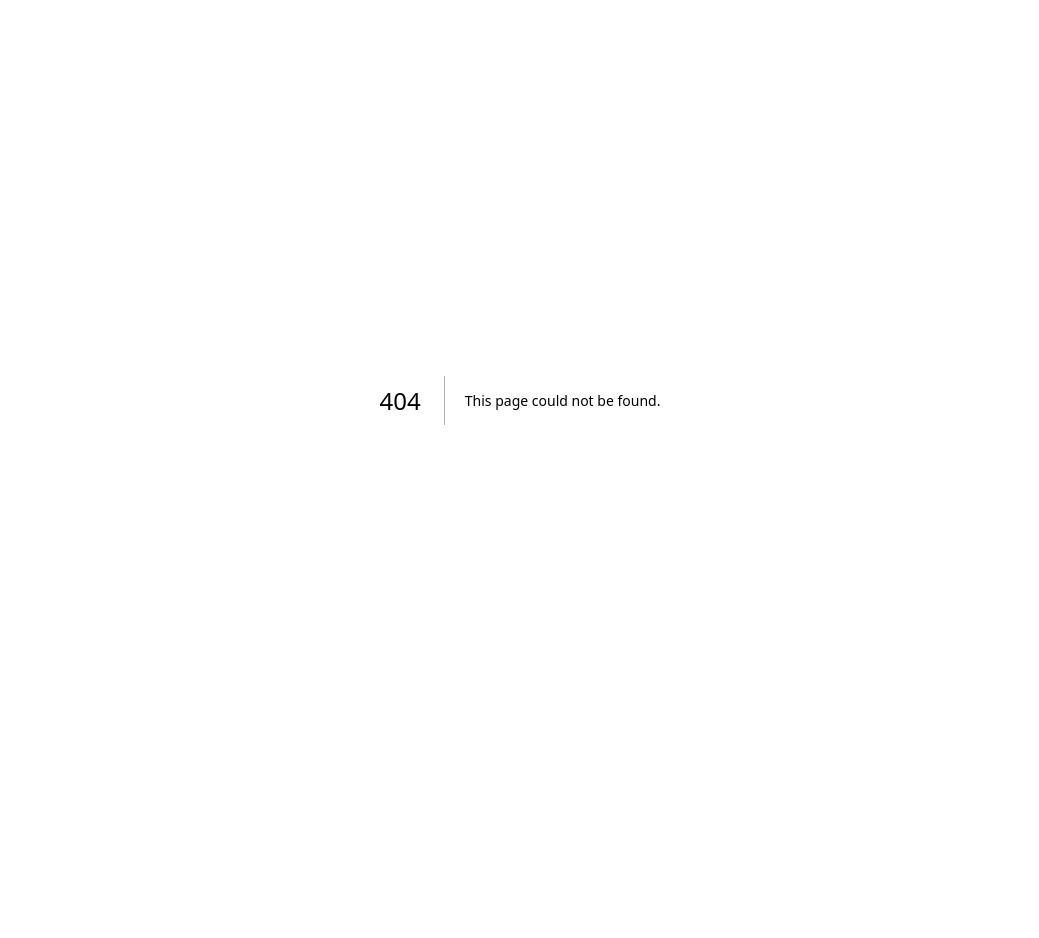
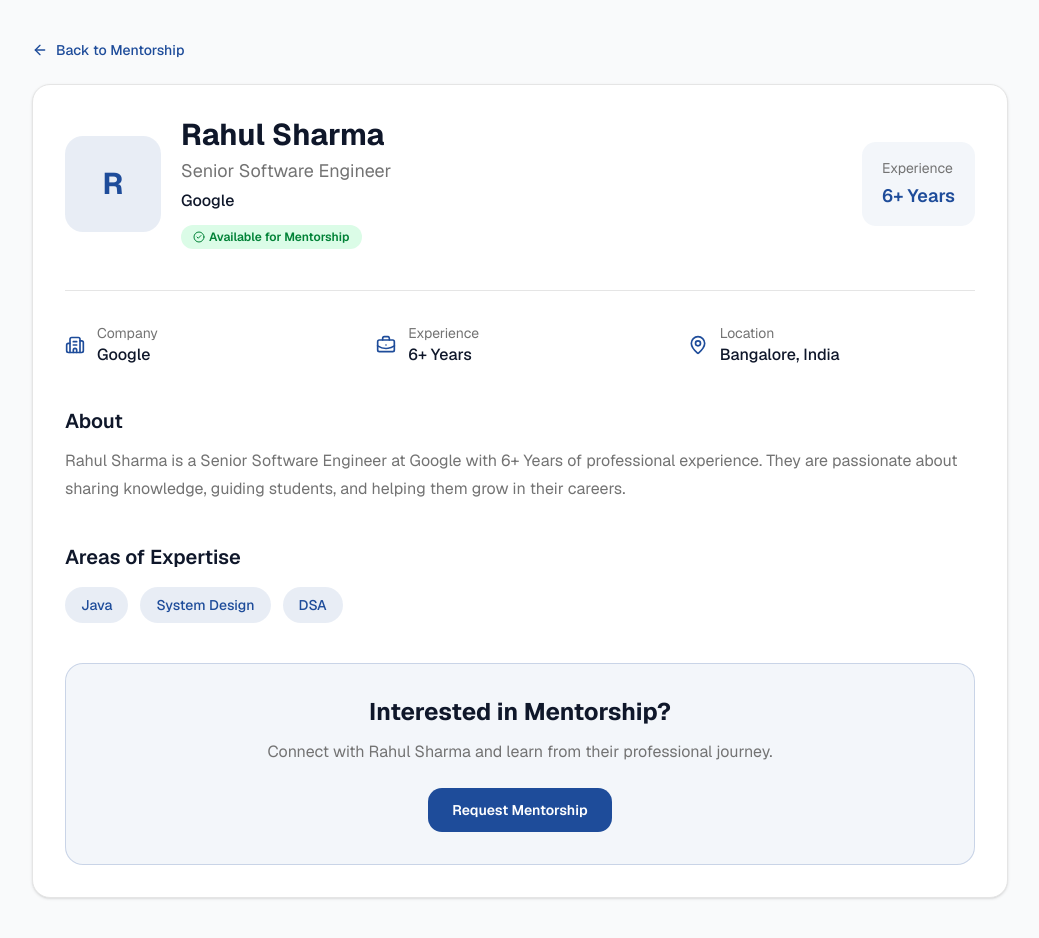
Before and after one commit to kraayush952-dotcom/smart-alumni-placement-portal, a Next.js app in the folder frontend/: page /student/mentorship/1 in a window 1280 px wide. Before the commit this address had no page. Shown: the whole page, without its empty margins (120-1159 px from the left). Before the commit the page ends 800 px from the top, so only its background shows below. Built offline with nearby package versions, Linux system fonts and the light colour scheme.

Commit message:
feat(mentorship): implement mentor profile

```diff
--- /dev/null
+++ b/frontend/app/student/mentorship/[id]/page.tsx
@@ -0,0 +1,185 @@
+import Link from "next/link";
+import { notFound } from "next/navigation";
+import {
+  ArrowLeft,
+  BriefcaseBusiness,
+  Building2,
+  CheckCircle2,
+  MapPin,
+} from "lucide-react";
+
+import { mentors } from "@/data/mentors";
+import MentorProfileActions from "@/components/mentorship/MentorProfileActions";
+
+interface MentorProfilePageProps {
+  params: Promise<{
+    id: string;
+  }>;
+}
+
+export default async function MentorProfilePage({
+  params,
+}: MentorProfilePageProps) {
+  const { id } = await params;
+
+  const mentor = mentors.find(
+    (item) => item.id === Number(id)
+  );
+
+  if (!mentor) {
+    notFound();
+  }
+
+  return (
+    <main className="min-h-screen bg-gray-50">
+      <section className="mx-auto max-w-5xl px-6 py-10">
+        {/* Back */}
+        <Link
+          href="/student/mentorship"
+          className="mb-6 inline-flex items-center gap-2 text-sm font-medium text-primary hover:underline"
+        >
+          <ArrowLeft className="h-4 w-4" />
+          Back to Mentorship
+        </Link>
+
+        {/* Profile Header */}
+        <div className="rounded-2xl border bg-white p-8 shadow-sm">
+          <div className="flex flex-col gap-6 sm:flex-row sm:items-center sm:justify-between">
+            <div className="flex items-center gap-5">
+              <div className="flex h-24 w-24 shrink-0 items-center justify-center rounded-2xl bg-primary/10 text-3xl font-bold text-primary">
+                {mentor.name.charAt(0)}
+              </div>
+
+              <div>
+                <h1 className="text-3xl font-bold">
+                  {mentor.name}
+                </h1>
+
+                <p className="mt-1 text-lg text-muted-foreground">
+                  {mentor.role}
+                </p>
+
+                <p className="mt-1 font-medium">
+                  {mentor.company}
+                </p>
+
+                {mentor.available && (
+                  <span className="mt-3 inline-flex items-center gap-1 rounded-full bg-green-100 px-3 py-1 text-xs font-semibold text-green-700">
+                    <CheckCircle2 className="h-3 w-3" />
+                    Available for Mentorship
+                  </span>
+                )}
+              </div>
+            </div>
+
+            <div className="rounded-xl bg-primary/5 px-5 py-4">
+              <p className="text-sm text-muted-foreground">
+                Experience
+              </p>
+
+              <p className="mt-1 text-lg font-semibold text-primary">
+                {mentor.experience}
+              </p>
+            </div>
+          </div>
+
+          {/* Quick Details */}
+          <div className="mt-10 grid gap-6 border-t pt-8 md:grid-cols-3">
+            <div className="flex items-center gap-3">
+              <Building2 className="h-5 w-5 text-primary" />
+
+              <div>
+                <p className="text-sm text-muted-foreground">
+                  Company
+                </p>
+
+                <p className="font-medium">
+                  {mentor.company}
+                </p>
+              </div>
+            </div>
+
+            <div className="flex items-center gap-3">
+              <BriefcaseBusiness className="h-5 w-5 text-primary" />
+
+              <div>
+                <p className="text-sm text-muted-foreground">
+                  Experience
+                </p>
+
+                <p className="font-medium">
+                  {mentor.experience}
+                </p>
+              </div>
+            </div>
+
+            <div className="flex items-center gap-3">
+              <MapPin className="h-5 w-5 text-primary" />
+
+              <div>
+                <p className="text-sm text-muted-foreground">
+                  Location
+                </p>
+
+                <p className="font-medium">
+                  {mentor.location}
+                </p>
+              </div>
+            </div>
+          </div>
+
+          {/* About */}
+          <div className="mt-10">
+            <h2 className="text-xl font-semibold">
+              About
+            </h2>
+
+            <p className="mt-3 leading-7 text-muted-foreground">
+              {mentor.name} is a {mentor.role} at{" "}
+              {mentor.company} with {mentor.experience} of
+              professional experience. They are passionate
+              about sharing knowledge, guiding students,
+              and helping them grow in their careers.
+            </p>
+          </div>
+
+          {/* Expertise */}
+          <div className="mt-10">
+            <h2 className="text-xl font-semibold">
+              Areas of Expertise
+            </h2>
+
+            <div className="mt-4 flex flex-wrap gap-3">
+              {mentor.skills.map((skill) => (
+                <span
+                  key={skill}
+                  className="rounded-full bg-primary/10 px-4 py-2 text-sm font-medium text-primary"
+                >
+                  {skill}
+                </span>
+              ))}
+            </div>
+          </div>
+
+          {/* Mentorship CTA */}
+          <div className="mt-10 rounded-2xl border border-primary/20 bg-primary/5 p-8 text-center">
+            <h2 className="text-2xl font-bold">
+              Interested in Mentorship?
+            </h2>
+
+            <p className="mt-3 text-muted-foreground">
+              Connect with {mentor.name} and learn from their professional journey.
+            </p>
+
+            <div className="mt-6">
+              <MentorProfileActions
+                mentorName={mentor.name}
+                available={mentor.available}
+              />
+            </div>
+          </div>
+        </div>
+      </section>
+    </main>
+  );
+}
--- /dev/null
+++ b/frontend/components/mentorship/MentorProfileActions.tsx
@@ -0,0 +1,37 @@
+"use client";
+
+import { useState } from "react";
+
+import RequestMentorshipModal from "./RequestMentorshipModal";
+
+interface MentorProfileActionsProps {
+  mentorName: string;
+  available: boolean;
+}
+
+export default function MentorProfileActions({
+  mentorName,
+  available,
+}: MentorProfileActionsProps) {
+  const [isModalOpen, setIsModalOpen] = useState(false);
+
+  return (
+    <>
+      <button
+        type="button"
+        disabled={!available}
+        onClick={() => setIsModalOpen(true)}
+        className="rounded-xl bg-primary px-6 py-3 text-sm font-semibold text-white transition-all hover:opacity-90 disabled:cursor-not-allowed disabled:opacity-50"
+      >
+        Request Mentorship
+      </button>
+
+      {isModalOpen && (
+        <RequestMentorshipModal
+          mentorName={mentorName}
+          onClose={() => setIsModalOpen(false)}
+        />
+      )}
+    </>
+  );
+}
```
